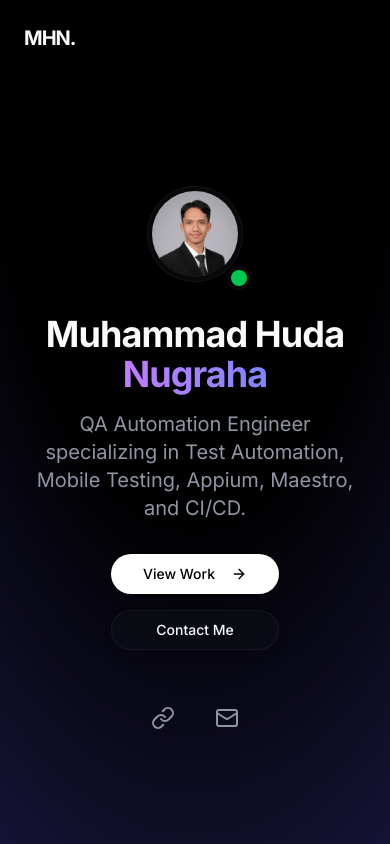
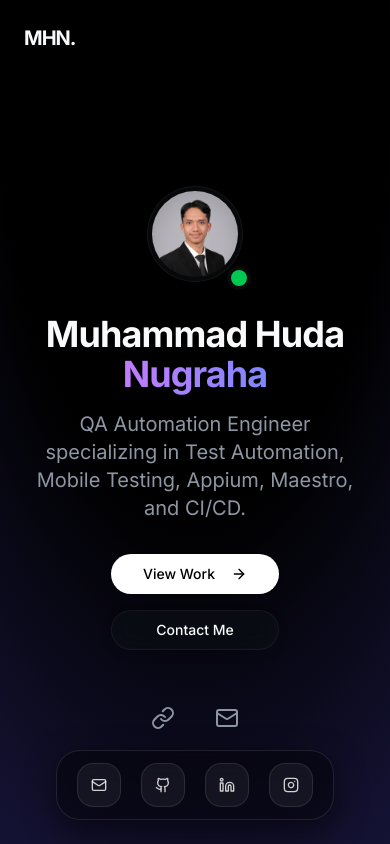
Before and after one commit to mhudanugraha/mhudanugraha.github.io, a Next.js app: page / in a window 390 px wide. Shown: the top 844 px of the page. Built offline with nearby package versions, Linux system fonts and the light colour scheme.

Commit message:
feat: replace Contact section with floating sidebar dock

```diff
--- a/src/app/page.tsx
+++ b/src/app/page.tsx
@@ -4,7 +4,8 @@ import { About } from "@/components/About";
 import { Experience } from "@/components/Experience";
 import { Projects } from "@/components/Projects";
 import { Skills } from "@/components/Skills";
-import { Contact, Footer } from "@/components/Contact";
+import { Footer } from "@/components/Contact";
+import { FloatingContactDock } from "@/components/FloatingContactDock";
 
 export default function Home() {
   return (
@@ -16,9 +17,9 @@ export default function Home() {
         <Experience />
         <Projects />
         <Skills />
-        <Contact />
       </div>
       <Footer />
+      <FloatingContactDock />
     </main>
   );
 }
--- a/src/components/Contact.tsx
+++ b/src/components/Contact.tsx
@@ -1,81 +1,6 @@
-"use client";
-
-import { motion } from "framer-motion";
-import { Button } from "./ui/button";
-import { Send, Mail, MapPin } from "lucide-react";
-
-export function Contact() {
-  return (
-    <section id="contact" className="py-24 relative">
-      <div className="container mx-auto px-6 max-w-5xl">
-        <motion.div
-          initial={{ opacity: 0, y: 20 }}
-          whileInView={{ opacity: 1, y: 0 }}
-          viewport={{ once: true, margin: "-100px" }}
-          transition={{ duration: 0.5 }}
-          className="glass rounded-3xl p-8 md:p-16 relative overflow-hidden"
-        >
-          <div className="absolute top-0 right-0 w-full h-full bg-gradient-to-br from-purple-500/5 to-indigo-500/10 pointer-events-none" />
-
-          <div className="grid md:grid-cols-2 gap-12 relative z-10">
-            <div>
-              <h2 className="text-3xl md:text-5xl font-bold mb-6">Let's work together.</h2>
-              <p className="text-muted-foreground mb-8 text-lg">
-                I'm currently open for new opportunities. Whether you have a question or just want to say hi, I'll try my best to get back to you!
-              </p>
-
-              <div className="space-y-4">
-                <a href="mailto:hudanugraha12@gmail.com" className="flex items-center gap-4 text-muted-foreground hover:text-white transition-colors group">
-                  <div className="w-12 h-12 rounded-2xl glass flex items-center justify-center group-hover:bg-white/10 transition-colors">
-                    <Mail className="w-5 h-5" />
-                  </div>
-                  <span>hudanugraha12@gmail.com</span>
-                </a>
-                <div className="flex items-center gap-4 text-muted-foreground">
-                  <div className="w-12 h-12 rounded-2xl glass flex items-center justify-center">
-                    <MapPin className="w-5 h-5" />
-                  </div>
-                  <span>Indonesia</span>
-                </div>
-              </div>
-            </div>
-
-            <form className="space-y-4" onSubmit={(e) => e.preventDefault()}>
-              <div>
-                <input
-                  type="text"
-                  placeholder="Your Name"
-                  className="w-full bg-black/20 border border-white/10 rounded-xl px-4 py-3 text-white placeholder:text-white/30 focus:outline-none focus:border-purple-500/50 transition-colors"
-                />
-              </div>
-              <div>
-                <input
-                  type="email"
-                  placeholder="Your Email"
-                  className="w-full bg-black/20 border border-white/10 rounded-xl px-4 py-3 text-white placeholder:text-white/30 focus:outline-none focus:border-purple-500/50 transition-colors"
-                />
-              </div>
-              <div>
-                <textarea
-                  placeholder="Your Message"
-                  rows={4}
-                  className="w-full bg-black/20 border border-white/10 rounded-xl px-4 py-3 text-white placeholder:text-white/30 focus:outline-none focus:border-purple-500/50 transition-colors resize-none"
-                />
-              </div>
-              <Button className="w-full rounded-xl bg-white text-black hover:bg-gray-200" size="lg">
-                Send Message <Send className="w-4 h-4 ml-2" />
-              </Button>
-            </form>
-          </div>
-        </motion.div>
-      </div>
-    </section>
-  );
-}
-
 export function Footer() {
   return (
-    <footer className="py-8 border-t border-white/10">
+    <footer className="py-8 border-t border-white/10 w-full">
       <div className="container mx-auto px-6 max-w-5xl flex items-center justify-center">
         <p className="text-muted-foreground text-sm text-center">
           © {new Date().getFullYear()} Muhammad Huda Nugraha. All rights reserved.
--- /dev/null
+++ b/src/components/FloatingContactDock.tsx
@@ -0,0 +1,105 @@
+"use client";
+
+import { motion } from "framer-motion";
+import { Mail, Github, Linkedin, Instagram } from "lucide-react";
+
+const dockItems = [
+  {
+    icon: Mail,
+    href: "mailto:hudanugraha12@gmail.com",
+    label: "Email",
+    target: "_self"
+  },
+  {
+    icon: Github,
+    href: "https://github.com/mhudanugraha",
+    label: "GitHub",
+    target: "_blank"
+  },
+  {
+    icon: Linkedin,
+    href: "https://www.linkedin.com/in/mhudanugraha",
+    label: "LinkedIn",
+    target: "_blank"
+  },
+  {
+    icon: Instagram,
+    href: "https://instagram.com/mhudanugraha",
+    label: "Instagram",
+    target: "_blank"
+  }
+];
+
+const buttonVariants = {
+  initial: { scale: 1 },
+  hover: {
+    scale: 1.08,
+    borderColor: "rgba(255, 255, 255, 0.25)",
+    backgroundColor: "rgba(255, 255, 255, 0.08)",
+    boxShadow: "0 0 30px rgba(255, 255, 255, 0.08)"
+  }
+};
+
+const iconVariants = {
+  initial: { y: 0 },
+  hover: { y: -3 }
+};
+
+export function FloatingContactDock() {
+  return (
+    <>
+      {/* Desktop Sidebar (Fixed Right) */}
+      <div className="fixed right-6 top-1/2 -translate-y-1/2 z-50 hidden md:flex flex-col gap-6">
+        {dockItems.map((item, index) => (
+          <motion.a
+            key={index}
+            href={item.href}
+            target={item.target}
+            rel={item.target === "_blank" ? "noopener noreferrer" : undefined}
+            variants={buttonVariants}
+            initial="initial"
+            whileHover="hover"
+            transition={{ duration: 0.3, ease: "easeOut" }}
+            className="w-12 h-12 flex items-center justify-center rounded-2xl border border-white/10 bg-black/30 backdrop-blur-md text-white/80 hover:text-white cursor-pointer relative group transition-colors duration-300"
+          >
+            <motion.div
+              variants={iconVariants}
+              transition={{ type: "spring", stiffness: 300, damping: 20 }}
+            >
+              <item.icon className="w-5 h-5" />
+            </motion.div>
+
+            {/* Tooltip */}
+            <span className="absolute right-16 bg-black/80 backdrop-blur-md text-[10px] tracking-wider uppercase text-white/90 px-2.5 py-1.5 rounded-lg border border-white/10 opacity-0 scale-95 group-hover:opacity-100 group-hover:scale-100 transition-all duration-300 pointer-events-none origin-right">
+              {item.label}
+            </span>
+          </motion.a>
+        ))}
+      </div>
+
+      {/* Mobile Floating Bottom Dock */}
+      <div className="fixed bottom-6 left-1/2 -translate-x-1/2 z-50 flex md:hidden items-center gap-5 px-5 py-3 rounded-3xl bg-black/40 backdrop-blur-lg border border-white/10 shadow-[0_10px_30px_rgba(0,0,0,0.5)]">
+        {dockItems.map((item, index) => (
+          <motion.a
+            key={index}
+            href={item.href}
+            target={item.target}
+            rel={item.target === "_blank" ? "noopener noreferrer" : undefined}
+            variants={buttonVariants}
+            initial="initial"
+            whileHover="hover"
+            transition={{ duration: 0.3, ease: "easeOut" }}
+            className="w-11 h-11 flex items-center justify-center rounded-2xl border border-white/10 bg-white/5 text-white/80 hover:text-white cursor-pointer transition-colors duration-300"
+          >
+            <motion.div
+              variants={iconVariants}
+              transition={{ type: "spring", stiffness: 300, damping: 20 }}
+            >
+              <item.icon className="w-4 h-4" />
+            </motion.div>
+          </motion.a>
+        ))}
+      </div>
+    </>
+  );
+}
--- a/src/components/Hero.tsx
+++ b/src/components/Hero.tsx
@@ -60,7 +60,7 @@ export function Hero() {
               </a>
             </Button>
             <Button size="lg" variant="glass" className="rounded-full px-8" asChild>
-              <a href="#contact">Contact Me</a>
+              <a href="mailto:hudanugraha12@gmail.com">Contact Me</a>
             </Button>
           </motion.div>
 
--- a/src/components/Navigation.tsx
+++ b/src/components/Navigation.tsx
@@ -50,7 +50,7 @@ export function Navigation() {
             </a>
           ))}
           <a
-            href="#contact"
+            href="mailto:hudanugraha12@gmail.com"
             className="text-sm font-medium bg-white/10 hover:bg-white/20 px-4 py-2 rounded-full backdrop-blur-md border border-white/10 transition-all"
           >
             Contact
```
